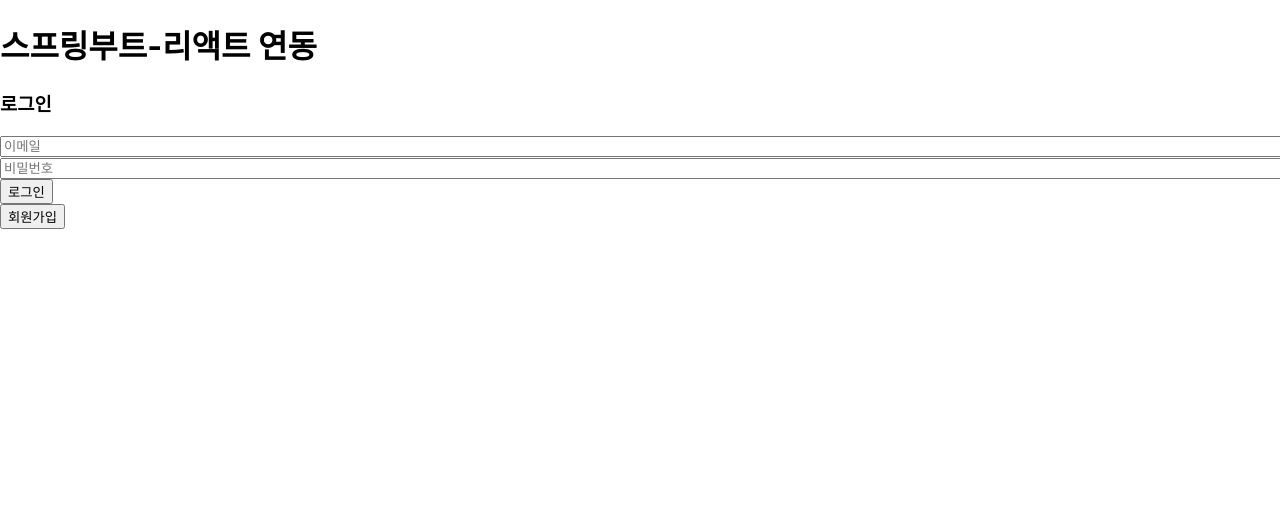
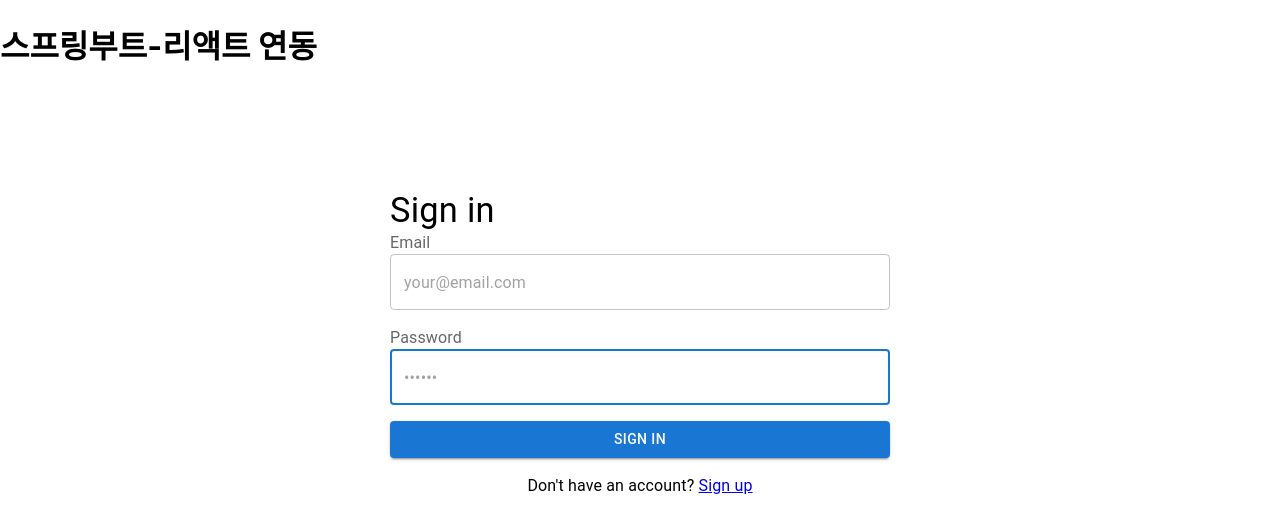
Before and after one commit to jonghun-test/all-in-one, a React (Create React App) app in the folder frontend/: page / in a window 1280 px wide. Shown: the top 532 px of the page. Built offline with nearby package versions, Linux system fonts and the light colour scheme.

Commit message:
Apply Material-UI

```diff
--- a/frontend/package.json
+++ b/frontend/package.json
@@ -3,6 +3,11 @@
   "version": "0.1.0",
   "private": true,
   "dependencies": {
+    "@emotion/react": "^11.13.3",
+    "@emotion/styled": "^11.13.0",
+    "@fontsource/roboto": "^5.1.0",
+    "@mui/icons-material": "^6.1.3",
+    "@mui/material": "^6.1.3",
     "@testing-library/jest-dom": "^6.5.0",
     "@testing-library/react": "^16.0.1",
     "@testing-library/user-event": "^14.5.2",
--- a/frontend/src/App.js
+++ b/frontend/src/App.js
@@ -1,5 +1,11 @@
 import './App.css';
 import Main from './views/Main';
+
+// to apply roboto font with weights, un-comment these imports.
+// import '@fontsource/roboto/300.css';
+// import '@fontsource/roboto/400.css';
+// import '@fontsource/roboto/500.css';
+// import '@fontsource/roboto/700.css';
 
 function App() {
   return (
--- a/frontend/src/views/Login.js
+++ b/frontend/src/views/Login.js
@@ -1,9 +1,17 @@
-import React, { useState } from 'react';
-import { Link, useNavigate } from 'react-router-dom';
+import React, {useState} from 'react';
+import {Link, useNavigate} from 'react-router-dom';
 import axios from 'axios';
-import UserInput from './components/UserInput'
+import {
+    Box,
+    Button,
+    Card,
+    FormControl,
+    FormLabel,
+    TextField,
+    Typography
+} from "@mui/material";
 
-function Login() {
+function LoginView() {
     const navigate = useNavigate();
 
     const [user, setUser] = useState({
@@ -12,8 +20,8 @@ function Login() {
     });
 
     const handleChange = (e) => {
-    const { name, value } = e.target;
-    setUser({ ...user, [name]: value });
+        const {name, value} = e.target;
+        setUser({...user, [name]: value});
     };
 
     const handleSubmit = async (e) => {
@@ -36,7 +44,7 @@ function Login() {
                 alert('로그인 성공! ');
                 console.log('유저 이메일: ' + response.data.email);
                 console.log('권한: ' + response.data.authorities);
-        navigate('/home', { state: { userData: response.data } });
+                navigate('/home', {state: {userData: response.data}});
             }
         } catch (error) {
             console.log('로그인 에러: ', error);
@@ -44,18 +52,76 @@ function Login() {
     };
 
     return (
-    <div>
-      <h3>로그인</h3>
-      <form onSubmit={handleSubmit}>
-        <UserInput type="text" name="email" placeholder="이메일" value={user.email} onChange={handleChange} />
-        <UserInput type="password" name="password" placeholder="비밀번호" value={user.password} onChange={handleChange} />
-        <button type="submit">로그인</button>
-      </form>
-      <Link to="/join">
-        <button>회원가입</button>
+        <React.Fragment>
+            <Box
+                display="flex"
+            >
+                <Box m="auto" minWidth="500px" sx={{padding:'100px'}}>
+                        <Typography
+                            component="h1"
+                            variant="h4"
+                            sx={{width: '100%', fontSize: 'clamp(2rem, 10vw, 2.15rem)'}}
+                        >
+                            Sign in
+                        </Typography>
+
+                        <Box
+                            component="form"
+                            onSubmit={handleSubmit}
+                            noValidate
+                            sx={{display: 'flex', flexDirection: 'column', width: '100%', gap: 2}}
+                        >
+                            <FormControl>
+                                <FormLabel htmlFor="email">Email</FormLabel>
+                                <TextField
+                                    id="email"
+                                    type="email"
+                                    name="email"
+                                    placeholder="your@email.com"
+                                    autoComplete="email"
+                                    autoFocus
+                                    required
+                                    fullWidth
+                                    variant="outlined"
+                                    onChange={handleChange}
+                                    value={user.email}
+                                />
+                            </FormControl>
+                            <FormControl>
+                                <FormLabel htmlFor="password">Password</FormLabel>
+                                <TextField
+                                    name="password"
+                                    placeholder="••••••"
+                                    type="password"
+                                    id="password"
+                                    autoComplete="current-password"
+                                    autoFocus
+                                    required
+                                    fullWidth
+                                    variant="outlined"
+                                    onChange={handleChange}
+                                    value={user.password}
+                                />
+                            </FormControl>
+                            <Button type="submit" fullWidth variant="contained">
+                                Sign in
+                            </Button>
+                            <Typography sx={{textAlign: 'center'}}>
+                                Don&apos;t have an account?{' '}
+                                <span>
+            <Link
+                variant="body2"
+                sx={{alignSelf: 'center'}}
+                to={"/join"}>
+              Sign up
             </Link>
-    </div>
+          </span>
+                            </Typography>
+                        </Box>
+                </Box>
+            </Box>
+        </React.Fragment>
     );
 }
 
-export default Login;
+export default LoginView;
--- a/frontend/src/views/components/UserInput.js
+++ /dev/null
@@ -1,17 +0,0 @@
-import React from 'react';
-import '../scss/UserInput.scss';
-
-const UserInput = ({ type, placeholder, value, name, onChange }) => {
-    return (
-        <input
-            className="userInput"
-            type={type}
-            placeholder={placeholder}
-            onChange={onChange}
-            value={value}
-            name={name}
-        />
-    );
-};
-
-export default UserInput;
--- a/frontend/src/views/scss/UserInput.scss
+++ /dev/null
@@ -1,3 +0,0 @@
-input {
-  width: 100%;
-}
```
Also changed, not shown: 1 other file (tests, documents, lock files or other folders). Lines whose indentation alone changed are shown as unchanged.
